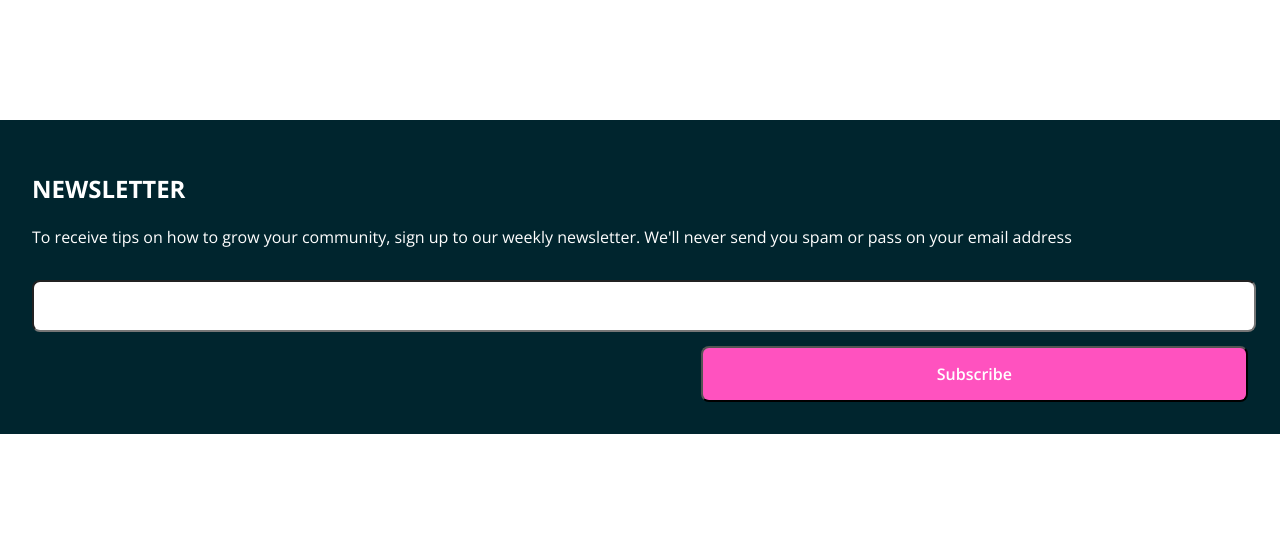
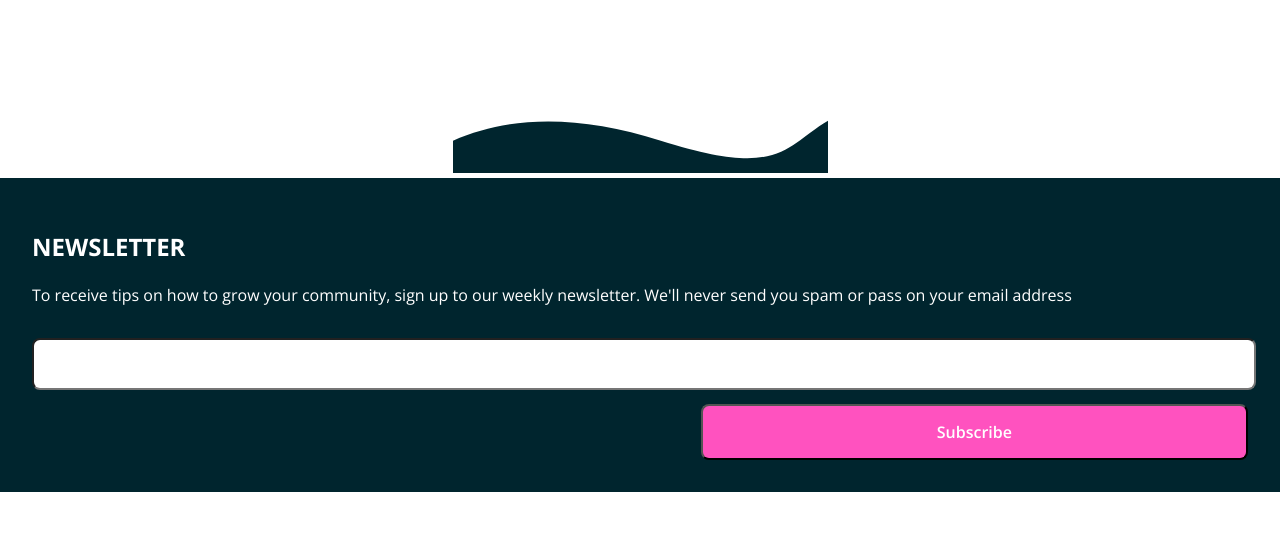
Before and after one commit to chrisgibbo/Huddle-landingpage, a plain HTML site: page index.html in a window 1280 px wide. Shown: the part 4660-5202 px from the top of the page. Drawn offline with nearby package versions, Linux system fonts and the light colour scheme.

Commit message:
Added img ontop of newsletter

```diff
--- a/index.html
+++ b/index.html
@@ -77,7 +77,9 @@
             <button class="cta-btn">Get Started For Free</button>
     </section>
 
-<section class="subscription-section">
+    <img class="testing-img" src="images/bg-footer-top-mobile.svg" alt="">
+
+    <section class="subscription-section">
     <div class="newsletter-section">
         <h2 class="newsletter-heading">newsletter</h2>
         <p class="newsletter-bodytext">To receive tips on how to grow your
```
